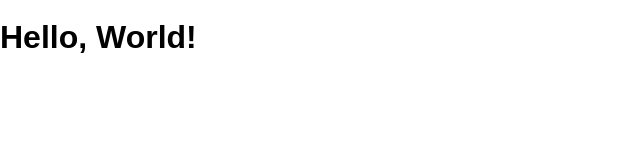
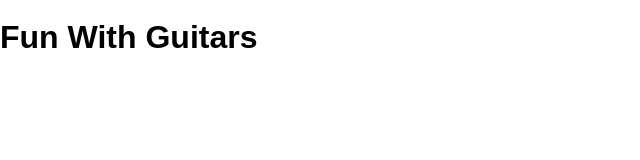
Before and after one commit to gevers3/hello-world, a website: page public/index.html in a window 1280 px wide. Shown: the whole page, without its empty margins (0-640 px from the left). Drawn offline with Linux system fonts and the light colour scheme.

Commit message:
hello-world

```diff
--- a/public/index.html
+++ b/public/index.html
@@ -8,6 +8,6 @@
     <link rel="stylesheet" href="/screen.css">
   </head>
   <body>
-    <h1 class='hello-world'>Hello, World!</h1>
+    <h1 class='hello-world'>Fun With Guitars</h1>
   </body>
 </html>
```
